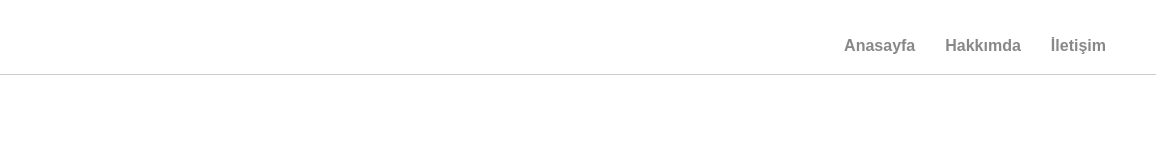
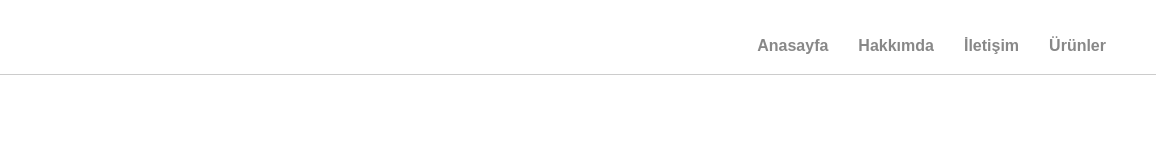
Before and after one commit to emreharman/responsive-navbar-3, a plain HTML site: page index.html in a window 1280 px wide. Shown: the full height of the page, 124-1280 px from the left. Drawn offline with Linux system fonts and the light colour scheme.

Commit message:
link ekledim

```diff
--- a/index.html
+++ b/index.html
@@ -34,6 +34,9 @@
           <li>
             <a href="#">İletişim</a>
           </li>
+          <li>
+            <a href="#">Ürünler</a>
+          </li>
         </ul>
       </nav>
     </header>
```
